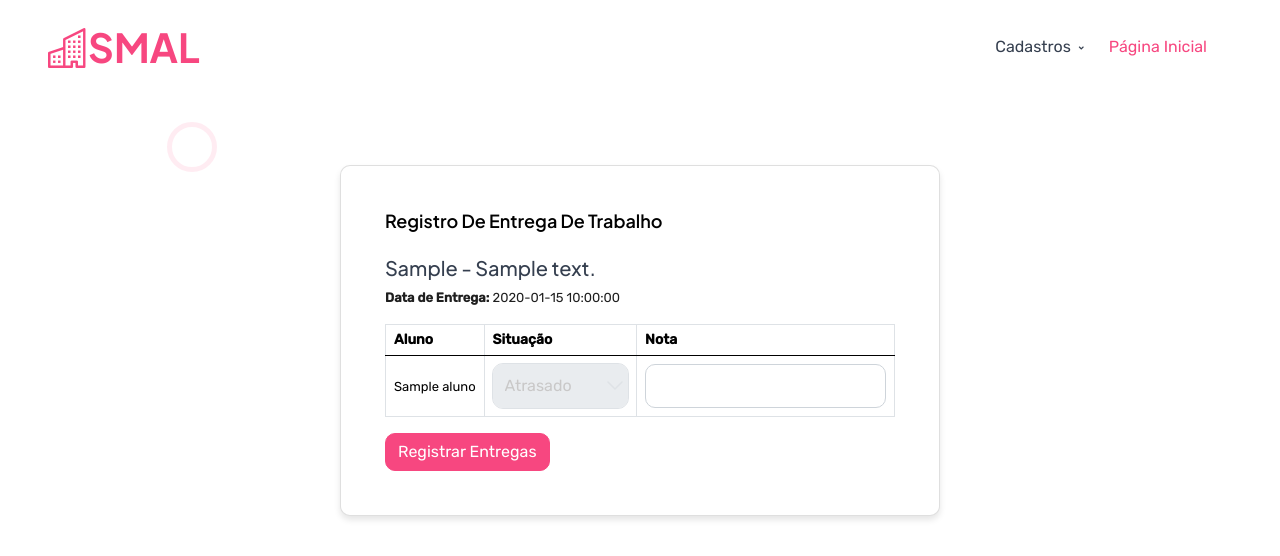
After one commit to camille-eloah/monitoramento-de-atividades, a Flask app: page /registro_entrega/1 in a window 1280 px wide. The commit adds this page. Shown: the top 556 px of the page. Run offline with Flask 3, Linux system fonts and the light colour scheme; tables that the repository leaves empty hold one stand-in row (values such as "Sample post"); style sheets or scripts are compiled from the project's sources; some libraries are stand-ins or nearby versions.

Commit message:
Adicionando entrega ativ

```diff
--- a/app/routes.py
+++ b/app/routes.py
@@ -777,7 +777,6 @@ def cad_curso():
     return render_template('cursos/cad_curso.html', cursos=cursos)
 
 # Editar cursos
-# Editar cursos
 @app.route('/edit_curso/<int:cur_id>', methods=['POST', 'GET'])
 def edit_curso(cur_id):
     connection = get_db_connection()
@@ -954,3 +953,43 @@ def relatorios():
         alunos_faltas=alunos_faltas,
         alunos_baixa_frequencia=alunos_baixa_frequencia
     )
+
+@app.route('/registro_entrega/<int:ati_id>', methods=['GET', 'POST'])
+def registro_entrega(ati_id):
+    connection = get_db_connection()
+
+    if request.method == 'POST':
+        # Registrar entrega de cada aluno
+        for aluno_id in request.form.getlist('aluno_id'):
+            situacao = request.form.get(f'situacao_{aluno_id}')
+            nota = request.form.get(f'nota_{aluno_id}')
+            if situacao and nota:
+                query = """
+                    INSERT INTO tb_aluno_atividade (alunoativ_alu_id, alunoativ_ati_id, alunoativ_situacao, alunoativ_nota)
+                    VALUES (%s, %s, %s, %s)
+                """
+                executar_query(query, (aluno_id, ati_id, situacao, float(nota)))
+
+        flash("Entregas registradas com sucesso!", "success")
+        return redirect(f'/registro_entrega/{ati_id}')
+
+    # Buscar dados para exibir
+    with connection.cursor() as cursor:
+        # Buscar informações da atividade
+        cursor.execute("""
+            SELECT ati_tipo, ati_descricao, ati_data_entrega
+            FROM tb_atividades
+            WHERE ati_id = %s
+        """, (ati_id,))
+        atividade = cursor.fetchone()
+
+        # Buscar alunos matriculados na disciplina da atividade
+        cursor.execute("""
+            SELECT a.alu_id, a.alu_nome
+            FROM tb_alunos a
+            JOIN tb_alunos_disciplinas ad ON a.alu_id = ad.ad_alu_id
+            WHERE ad.ad_dis_id = (SELECT ati_dis_id FROM tb_atividades WHERE ati_id = %s)
+        """, (ati_id,))
+        alunos = cursor.fetchall()
+
+    return render_template('atividades/registro_entrega.html', atividade=atividade, alunos=alunos, ati_id=ati_id)
--- /dev/null
+++ b/app/templates/atividades/registro_entrega.html
@@ -0,0 +1,48 @@
+{% extends 'layout.html' %}
+
+{% block title %}Registro de Entrega de Atividades{% endblock %}
+
+{% block content %}
+<div class="card"
+    style="margin: 5px auto 0; padding: 20px; max-width: 600px; background: white; border-radius: 10px; box-shadow: 0 4px 6px rgba(0, 0, 0, 0.1);">
+    <div class="card-body">
+        <h4 class="card-title">Registro de Entrega de Trabalho</h4>
+
+
+        <h5>{{ atividade.ati_tipo }} - {{ atividade.ati_descricao }}</h5>
+        <p><strong>Data de Entrega:</strong> {{ atividade.ati_data_entrega }}</p>
+
+        <form action="/registro_entrega/{{ ati_id }}" method="POST">
+            <table class="table table-bordered">
+                <thead>
+                    <tr>
+                        <th>Aluno</th>
+                        <th>Situação</th>
+                        <th>Nota</th>
+                    </tr>
+                </thead>
+                <tbody>
+                    {% for aluno in alunos %}
+                    <tr>
+                        <td>{{ aluno.alu_nome }}</td>
+                        <td>
+                            <select class="form-control" name="situacao_{{ aluno.alu_id }}">
+                                <option value="Atrasado">Atrasado</option>
+                                <option value="Em andamento">Em andamento</option>
+                                <option value="Entregue">Entregue</option>
+                            </select>
+                        </td>
+                        <td>
+                            <input class="form-control" type="number" step="0.1" name="nota_{{ aluno.alu_id }}"
+                                required>
+                            <input type="hidden" name="aluno_id" value="{{ aluno.alu_id }}">
+                        </td>
+                    </tr>
+                    {% endfor %}
+                </tbody>
+            </table>
+            <button class="btn btn-primary" type="submit">Registrar Entregas</button>
+        </form>
+    </div>
+</div>
+{% endblock %}
```
Also changed, not shown: app/templates/atividades/cad_atividades.html (+7 -0 lines), app/templates/index.html (+4 -3 lines).
